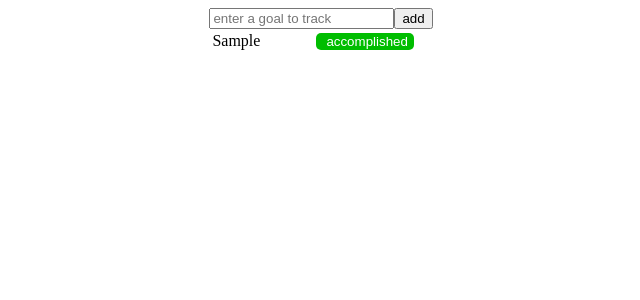
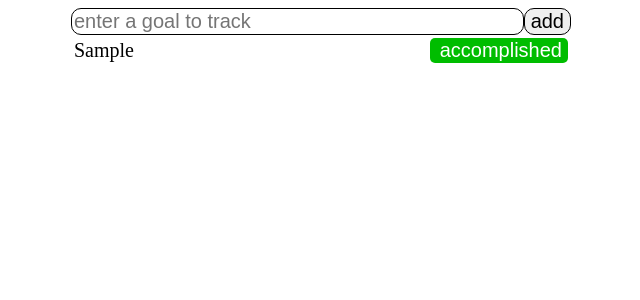
Before and after one commit to jwnbt/rwflb, a React (Create React App) app: page / in a window 1280 px wide. Both pictures are taken after typing "Sample" into the empty fields and a click on the input "add". Shown: the top 300 px of the page, without its empty margins (319-959 px from the left). Built offline with nearby package versions, Linux system fonts and the light colour scheme.

Commit message:
made some updates

```diff
--- a/src/App.css
+++ b/src/App.css
@@ -8,10 +8,36 @@
   flex-direction: column;
 }
 
+form input {
+  font-size: 20px;
+  border-radius: 10px;
+  border-color: gray;
+  border: 0.5px solid;
+}
+
 button {
   padding-left: 10px;
   background-color: rgb(0, 189, 0);
   color: white;
   border-radius: 5px;
   border: none;
+  font-size: 20px;
 }
+
+.console {
+  height: 500px;
+  width: 500px;
+}
+
+.console form {
+  display: flex;
+  flex-direction: row;
+}
+
+.console .input {
+  width: 100%;
+}
+
+.console table {
+  width: 100%;
+}
--- a/src/App.js
+++ b/src/App.js
@@ -5,13 +5,19 @@ function AddGoal({ onAdd }) {
   const [goal, setGoal] = useState("");
   const handleSubmit = (e) => {
     e.preventDefault();
-    onAdd({ name: goal });
+    goal !== "" && onAdd({ name: goal });
     setGoal("");
   };
   return (
     <form onSubmit={handleSubmit}>
-      <input type="text" value={goal} placeholder="enter a goal to track" onChange={(e) => setGoal(e.target.value)} />
-      <input type="submit" value="add" />
+      <input
+        className="input"
+        type="text"
+        value={goal}
+        placeholder="enter a goal to track"
+        onChange={(e) => setGoal(e.target.value)}
+      />
+      <input className="submitbtn" type="submit" value="add" />
     </form>
   );
 }
@@ -32,10 +38,10 @@ function Goals() {
         {goals.map((goal, index) => {
           return (
             <tr>
-              <td style={{ width: 100 }}>
+              <td style={{ width: "100%", fontSize: "20px" }}>
                 <Goal key={index} goalName={goal.name} />
               </td>
-              <td style={{ width: 100 }}>
+              <td style={{ width: "100%", fontSize: "20px" }}>
                 <button type="button">accomplished</button>
               </td>
             </tr>
```
